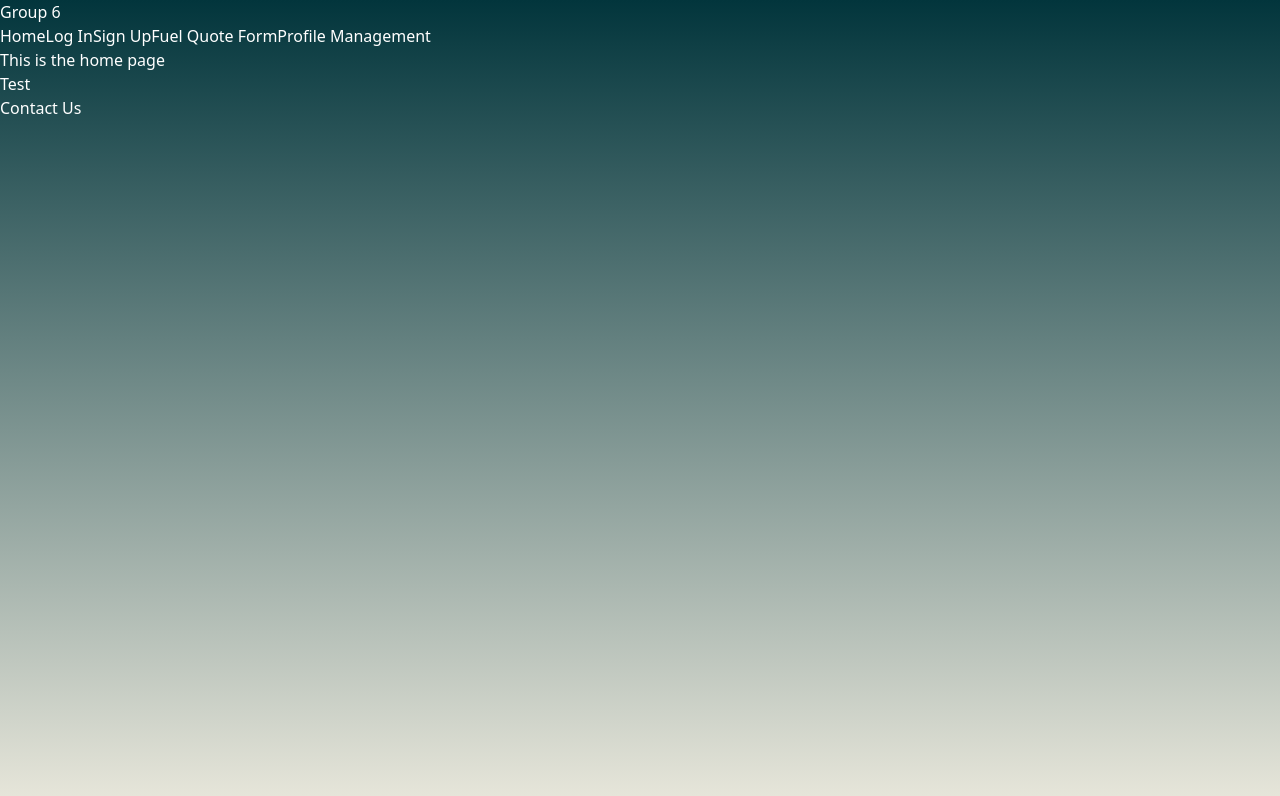
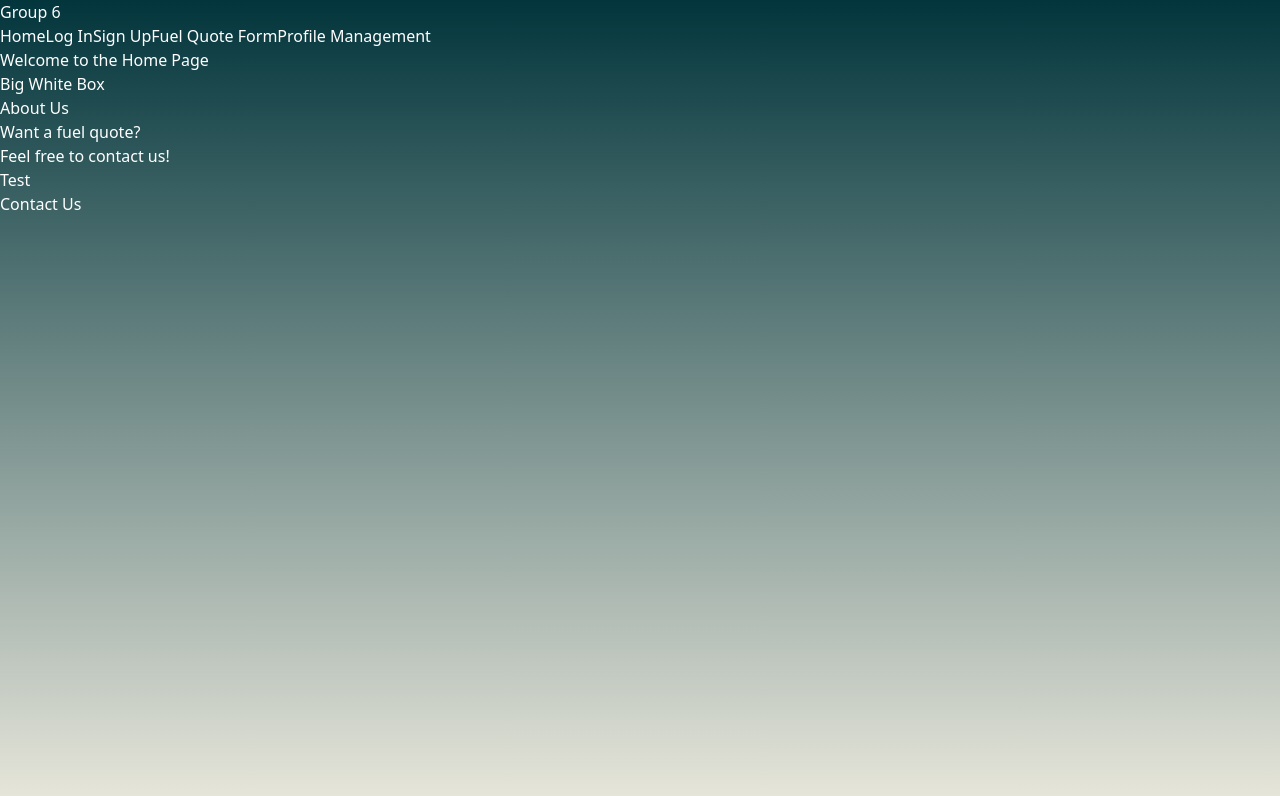
Before and after one commit to daigza09/4353-Spring22, a React (Vite) app in the folder client/: page /home in a window 1280 px wide. Shown: the top 796 px of the page. Built offline with nearby package versions, Linux system fonts and the light colour scheme.

Commit message:
Template for home page

```diff
--- a/client/src/pages/Home.jsx
+++ b/client/src/pages/Home.jsx
@@ -1,9 +1,29 @@
 import { Link } from "react-router-dom";
-function Home(){
-    return(
-        <main>
-            <h1>This is the home page</h1>
-        </main>
-    );
+
+function Home() {
+  return (
+    <main className="flex flex-col items-center justify-center min-h-screen">
+      <h1 className="text-3xl font-bold text-black mb-8 bg-white">Welcome to the Home Page</h1>
+      <div className="rounded-lg p-8 mb-8">
+        <h2 className="text-2xl font-bold text-gray-800 mb-4 bg-white">Big White Box</h2>
+        {/* content */}
+      </div>
+      <div className="grid grid-cols-1 md:grid-cols-3 gap-8">
+        <div className="rounded-lg p-4">
+          <h3 className="text-xl font-semibold text-gray-800 mb-2 bg-white">About Us</h3>
+          {/* content*/}
+        </div>
+        <div className="rounded-lg p-4">
+          <h3 className="text-xl font-semibold text-gray-800 mb-2 bg-white">Want a fuel quote?</h3>
+          {/* content */}
+        </div>
+        <div className="rounded-lg p-4">
+          <h3 className="text-xl font-semibold text-gray-800 mb-2 bg-white">Feel free to contact us!</h3>
+          {/* content */}
+        </div>
+      </div>
+    </main>
+  );
 }
+
 export default Home;
```
